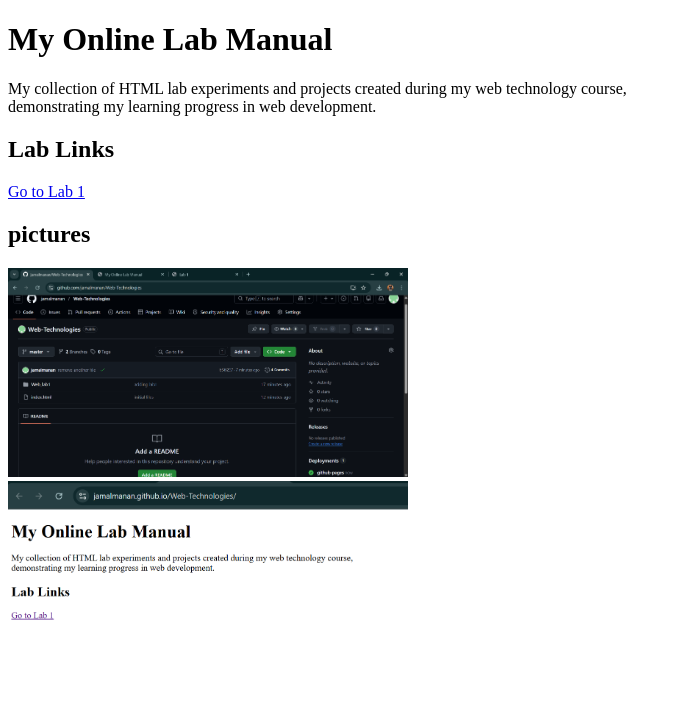
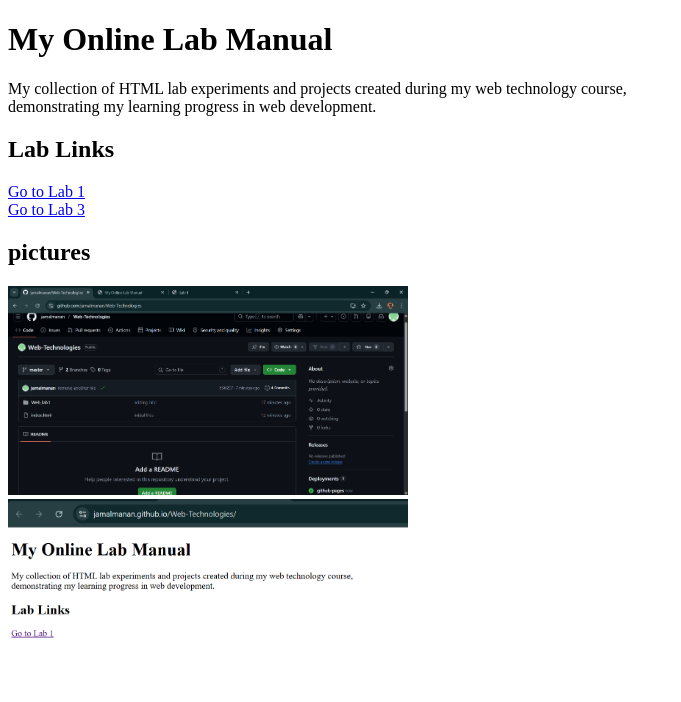
Before and after one commit to jamalmanan/Web-Technologies, a plain HTML site: page index.html in a window 1280 px wide. Shown: the whole page, without its empty margins (0-681 px from the left). Drawn offline with Linux system fonts and the light colour scheme.

Commit message:
uploading lab3

```diff
--- a/index.html
+++ b/index.html
@@ -16,6 +16,8 @@
     </p>
     <h2>Lab Links</h2>
     <a href="Web_lab1/lab1.html" target="_blank">Go to Lab 1</a><br>
+    <a href="Web_lab3/lab3.html" target="_blank">Go to Lab 3</a><br>
+
     <h2>pictures </h2>
     <img src="Screenshots/Screenshot 2026-05-13 080444.png" alt="github repo" width="400px">
     <br>
```
Also changed, not shown: Web_lab1/lab1.html (+3 -2 lines), Web_lab3/lab3.html (+4 -9 lines).
